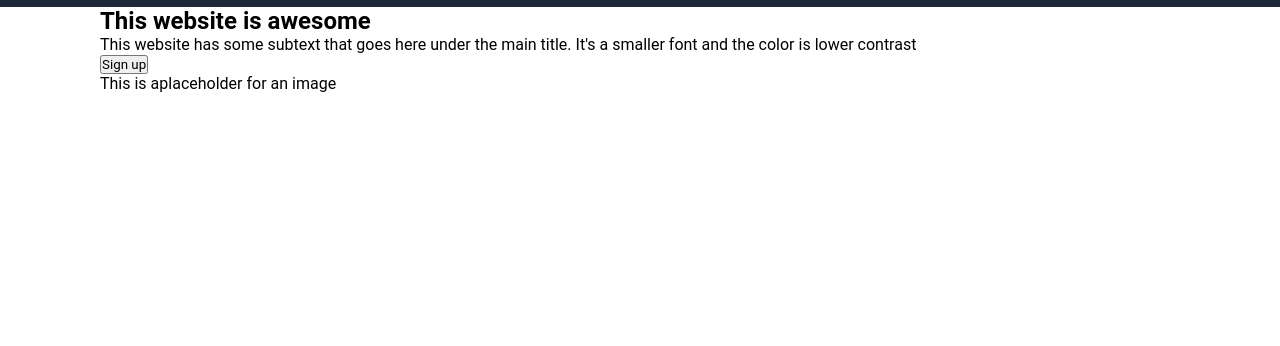
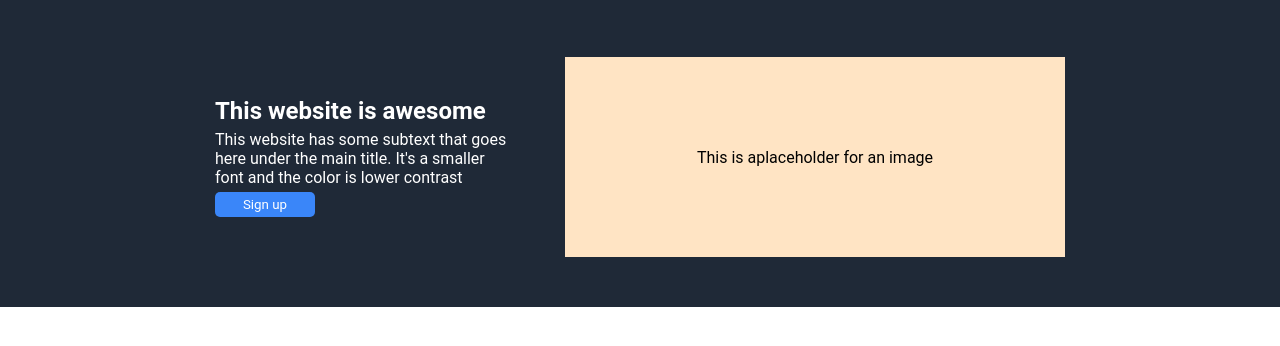
Before and after one commit to Marbling-Zero/landing-page, a plain HTML site: page index.html in a window 1280 px wide. Shown: the part 32-378 px from the top of the page. Drawn offline with Linux system fonts and the light colour scheme.

Commit message:
Style hero section

```diff
--- a/styles.css
+++ b/styles.css
@@ -34,3 +34,45 @@ header {
     color: white;
     text-decoration: none;
 }
+
+.hero {
+    display: flex;
+    align-items: center;
+    justify-content: center;
+    gap: 50px;
+    background-color: #1F2937;
+    padding-top: 50px;
+    padding-bottom: 50px;
+    color: white;
+}
+
+.hero-left {
+    flex-basis: 300px;
+    display: flex;
+    flex-direction: column;
+    gap: 5px;
+
+}
+
+.signup-button {
+    width: 100px;
+    padding-left: 20px;
+    padding-right: 20px;
+    padding-top: 5px;
+    padding-bottom: 5px;
+    background-color: rgba(59, 136, 252, 0.986);
+    border: none;
+    border-radius: 5px;
+    color: white;
+    flex-grow: 0;
+}
+
+.placeholder-image {
+    height: 200px;
+    width: 500px;
+    background-color: bisque;
+    display: flex;
+    align-items: center;
+    justify-content: center;
+    color: black;
+}
```
